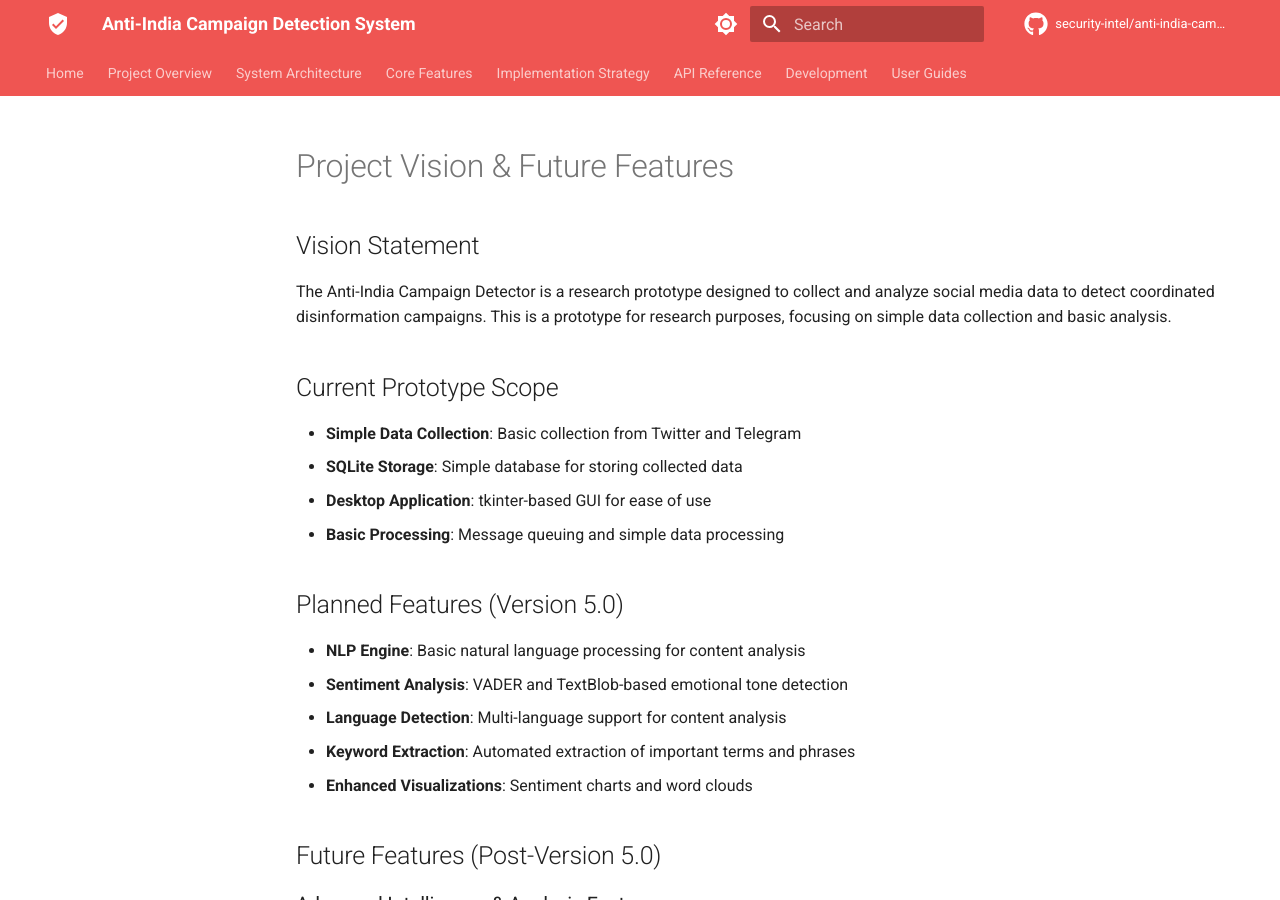
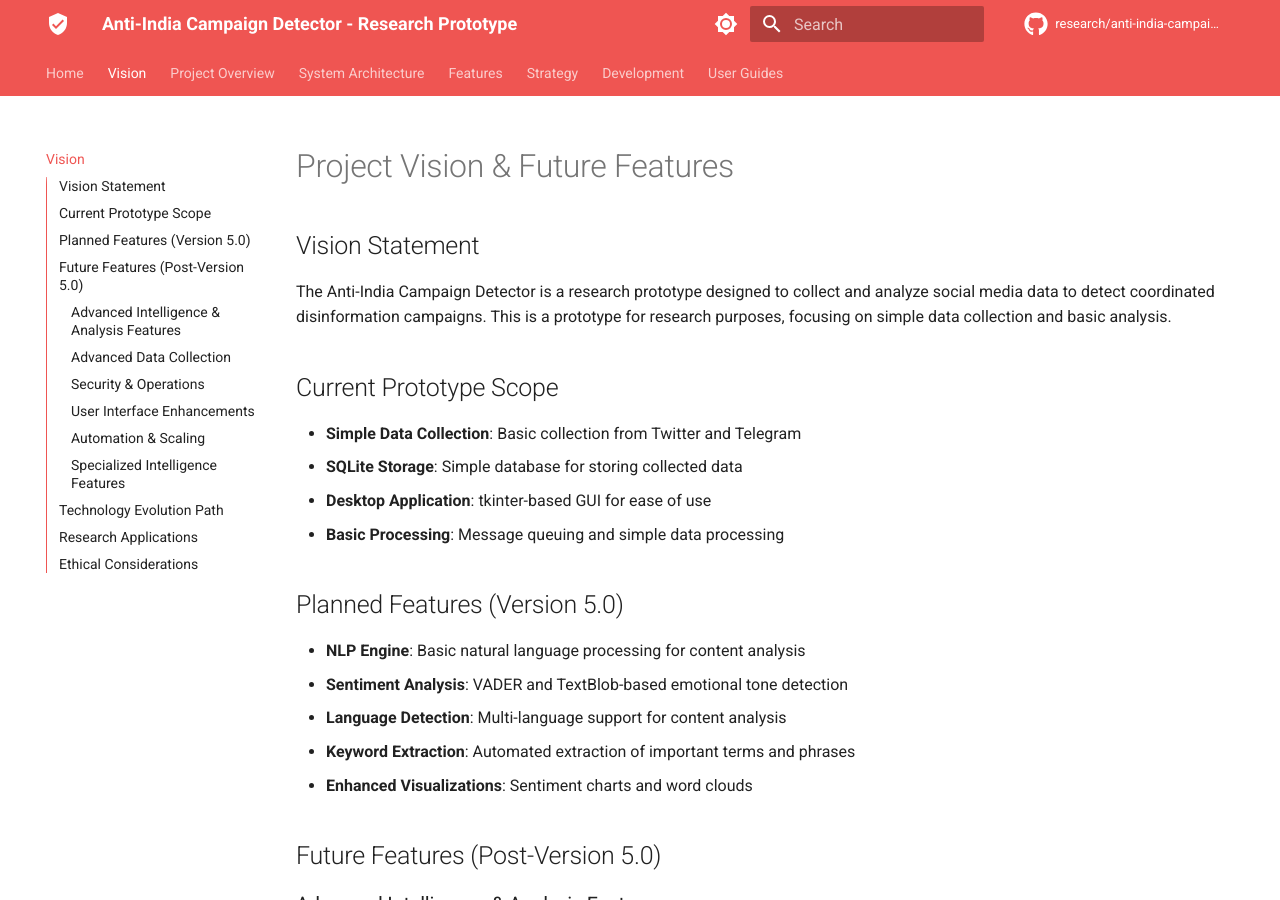
Before and after one commit to Divesh-Kshirsagar/Anti-India-Campaigns-Detector, an MkDocs documentation site: the page built from docs/vision.md, in a window 1280 px wide and 900 px high. Built offline with MkDocs 1.6.1 and Material for MkDocs 9.7.7, drawn with Linux system fonts in a browser that asks for light colours; comment, search, counter and statistics services are not loaded; the version menu is left out; some of the changed lines change nothing that is shown; some of the changed text lies outside the part shown.

Commit message:
Update mkdocs configuration for Anti-India Campaign Detector, reflecting new project scope and authorship

```diff
--- a/mkdocs.yml
+++ b/mkdocs.yml
@@ -1,10 +1,10 @@
-site_name: Anti-India Campaign Detection System
-site_description: Comprehensive documentation for the Anti-India Campaign Detection System
-site_author: Security Intelligence Team
-site_url: https://security-intel.github.io/anti-india-campaign-detector/
+site_name: Anti-India Campaign Detector - Research Prototype
+site_description: Simple research prototype for detecting social media disinformation campaigns
+site_author: Research Team
+site_url: https://research.github.io/anti-india-campaign-detector/
 
-repo_name: security-intel/anti-india-campaign-detector
-repo_url: https://github.com/security-intel/anti-india-campaign-detector
+repo_name: research/anti-india-campaign-detector
+repo_url: https://github.com/research/anti-india-campaign-detector
 edit_uri: edit/main/docs/
 
 theme:
@@ -85,7 +85,7 @@ markdown_extensions:
   - pymdownx.keys
   - pymdownx.magiclink:
       repo_url_shorthand: true
-      user: security-intel
+      user: research
       repo: anti-india-campaign-detector
   - pymdownx.mark
   - pymdownx.smartsymbols
@@ -102,52 +102,36 @@ markdown_extensions:
 
 nav:
   - Home: index.md
+  - Vision: vision.md
   - Project Overview:
     - Overview: project-overview/overview.md
     - Scope & Definitions: project-overview/scope-definitions.md
     - Objectives: project-overview/objectives.md
+    - Versions: project-overview/versions.md
   - System Architecture:
     - Architecture Overview: architecture/overview.md
     - System Components: architecture/components.md
     - Technology Stack: architecture/technology-stack.md
     - UML Diagrams: architecture/uml-diagrams.md
     - Sequence Diagrams: architecture/sequence-diagrams.md
-  - Core Features:
+  - Features:
     - Feature Overview: features/overview.md
-    - SIGINT Module: features/sigint.md
-    - HUMINT Module: features/humint.md
-    - NLP Engine: features/nlp.md
-    - Dashboard: features/dashboard.md
-  - Implementation Strategy:
+  - Strategy:
     - Problem-Solution Mapping: strategy/problem-solution.md
-    - Social Media Automation: strategy/automation-strategy.md
-    - Intelligence Gathering: strategy/intelligence.md
-    - Data Flow: strategy/data-flow.md
-    - Security Considerations: strategy/security.md
-  - API Reference:
-    - API Overview: api/overview.md
-    - Scanner API: api/scanner.md
-    - Analysis API: api/analysis.md
-    - Dashboard API: api/dashboard.md
+    - Automation Strategy: strategy/automation-strategy.md
   - Development:
     - Setup Guide: development/setup.md
-    - Development Environment: development/environment.md
-    - Testing: development/testing.md
-    - Deployment: development/deployment.md
   - User Guides:
     - Quick Start: guides/quickstart.md
-    - Configuration: guides/configuration.md
-    - Operations: guides/operations.md
-    - Troubleshooting: guides/troubleshooting.md
 
 extra:
   social:
     - icon: fontawesome/brands/github
-      link: https://github.com/security-intel/anti-india-campaign-detector
+      link: https://github.com/research/anti-india-campaign-detector
     - icon: fontawesome/solid/paper-plane
-      link: mailto:team@security.gov
+      link: mailto:team@research.edu
   version:
     provider: mike
     default: stable
 
-copyright: Copyright &copy; 2024 Security Intelligence Team
+copyright: Copyright &copy; 2025 Research Team
```
